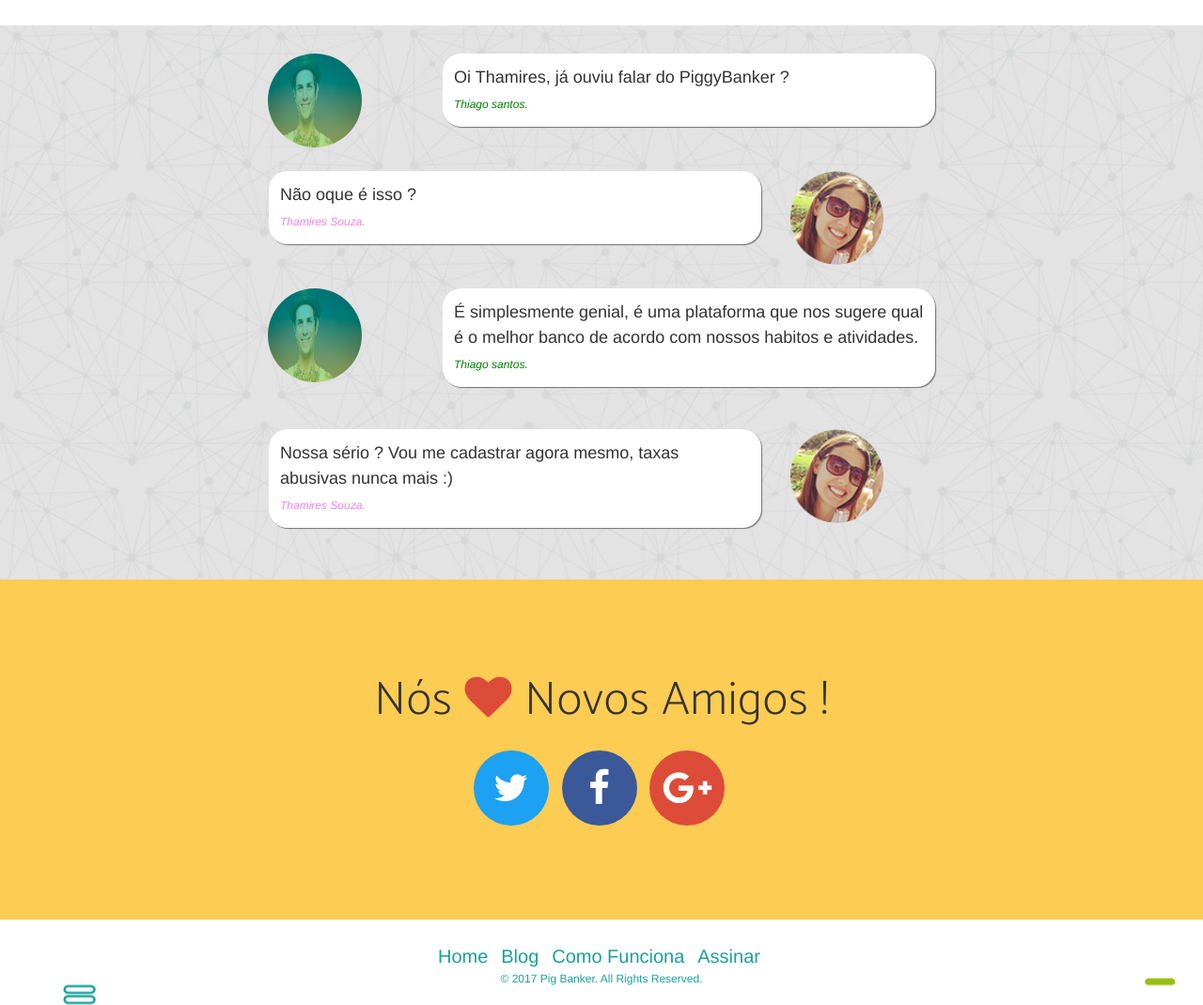
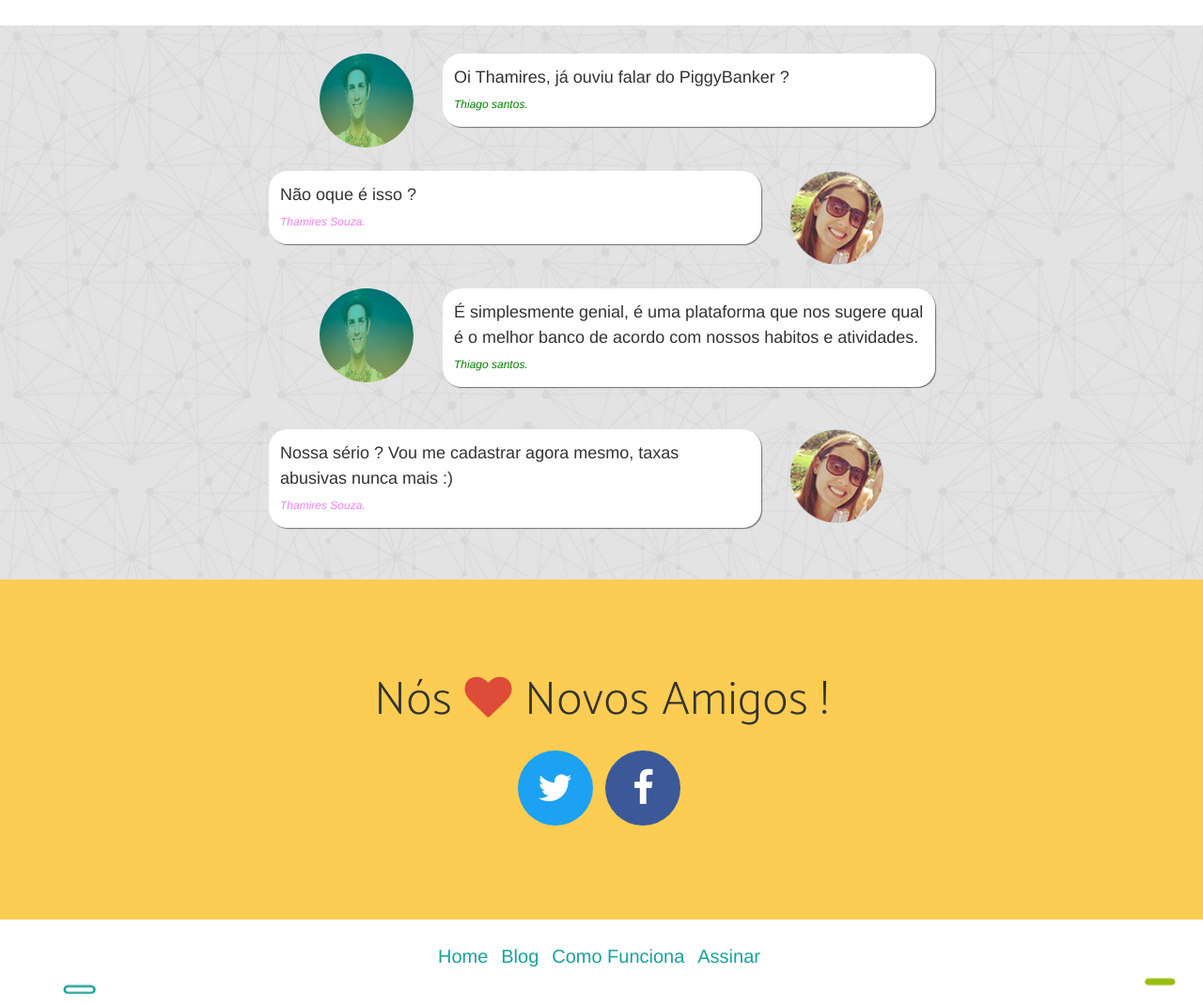
Before and after one commit to deividvs/PiggyBankerSite, a website: page index.html in a window 1280 px wide. Shown: the part 2071-3141 px from the top of the page at 94% size. Drawn offline with nearby package versions, Linux system fonts and the light colour scheme; a web font is replaced by a local one.

Commit message:
removed terms and right

```diff
--- a/css/main.css
+++ b/css/main.css
@@ -101,6 +101,14 @@
   padding-top: 0;
 }
 
+.float-lft{
+  float: left;
+}
+
+.float-rgt{
+  float: right;
+}
+
 .navbar-nav .fa-facebook, .navbar-nav .fa-instagram, .navbar-nav .fa-twitter{
   font-size: 20px;
 }
--- a/css/new-age.css
+++ b/css/new-age.css
@@ -187,6 +187,7 @@
 header .device-container .screen img {
   border-radius: 3px;
 }
+
 @media (min-width: 768px) {
   header {
     min-height: 100%;
--- a/index.html
+++ b/index.html
@@ -230,7 +230,7 @@
                         <div class="col-md-12 conversarion">
                             <div class="row wow flipInY" data-wow-duration="3s" data-wow-duration="3s">
                                 <div class="col-md-3">
-                                    <img src="img/background.png" height="100px" width="100px" class="img-circle">
+                                    <img src="img/background.png" height="100px" width="100px" class="img-circle float-rgt">
                                 </div>
                                 <div class="col-md-9">
                                     <p class="text-chat">
@@ -258,7 +258,7 @@
                         <div class="col-md-12 conversarion">
                             <div class="row wow flipInY" data-wow-duration="3s">
                                 <div class="col-md-3">
-                                    <img src="img/background.png" height="100px" width="100px" class="img-circle">
+                                    <img src="img/background.png" height="100px" width="100px" class="img-circle float-rgt">
                                 </div>
                                 <div class="col-md-9">
                                     <p class="text-chat">
@@ -302,9 +302,6 @@
                 <li class="social-facebook wow flipInX" data-wow-duration="3s">
                     <a href="#"><i class="fa fa-facebook"></i></a>
                 </li>
-                <li class="social-google-plus wow flipInX" data-wow-duration="3s">
-                    <a href="#"><i class="fa fa-google-plus"></i></a>
-                </li>
             </ul>
         </div>
     </section>
@@ -325,7 +322,6 @@
                     <a href="#">Assinar</a>
                 </li>
             </ul>
-            <p>&copy; 2017 Pig Banker. All Rights Reserved.</p>
         </div>
     </footer>
 
```
